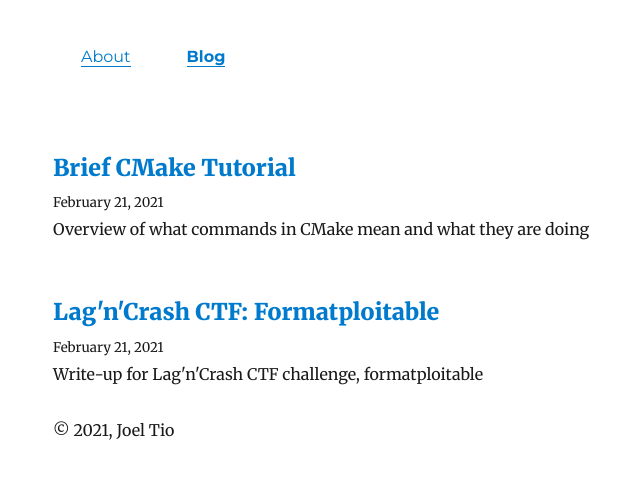
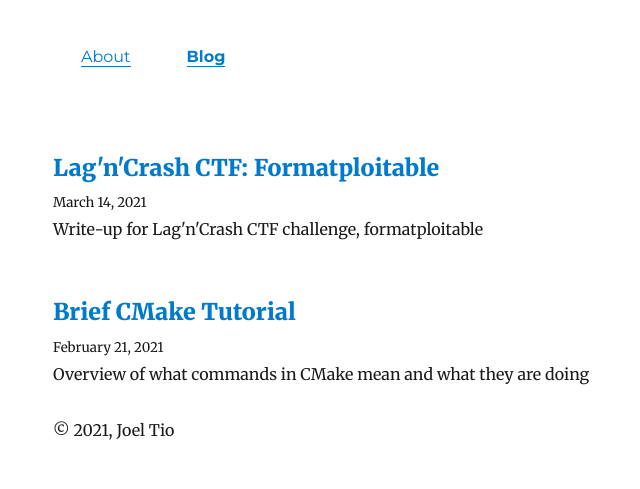
Before and after one commit to joeltio/joeltio.github.io, a Gatsby site in the folder joelt.io/: page /blog in a window 1280 px wide. Shown: the whole page, without its empty margins (272-912 px from the left). Built offline with nearby package versions, Linux system fonts and the light colour scheme; Gatsby itself is replaced by a stand-in of ours; some packages are replaced by stand-ins of ours.

Commit message:
fix: date created formatploitable post

```diff
--- a/joelt.io/content/blog/ctf-lagncrash-formatploitable/index.md
+++ b/joelt.io/content/blog/ctf-lagncrash-formatploitable/index.md
@@ -1,6 +1,6 @@
 ---
 title: "Lag'n'Crash CTF: Formatploitable"
-date: "2021-02-21T05:15:44Z"
+date: "2021-03-14T08:13:21Z"
 description: "Write-up for Lag'n'Crash CTF challenge, formatploitable"
 ---
 # Challenge Overview
```
